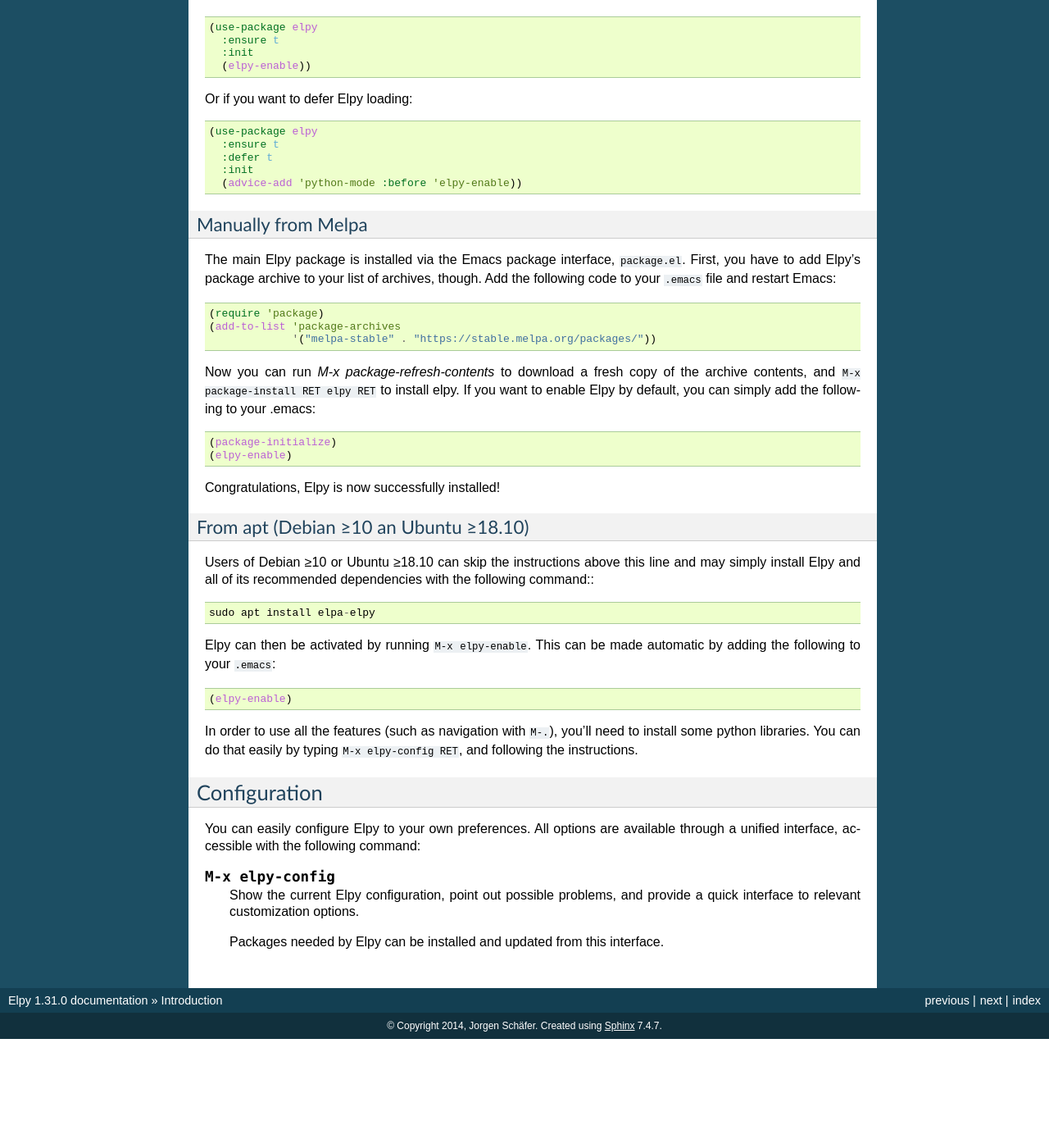
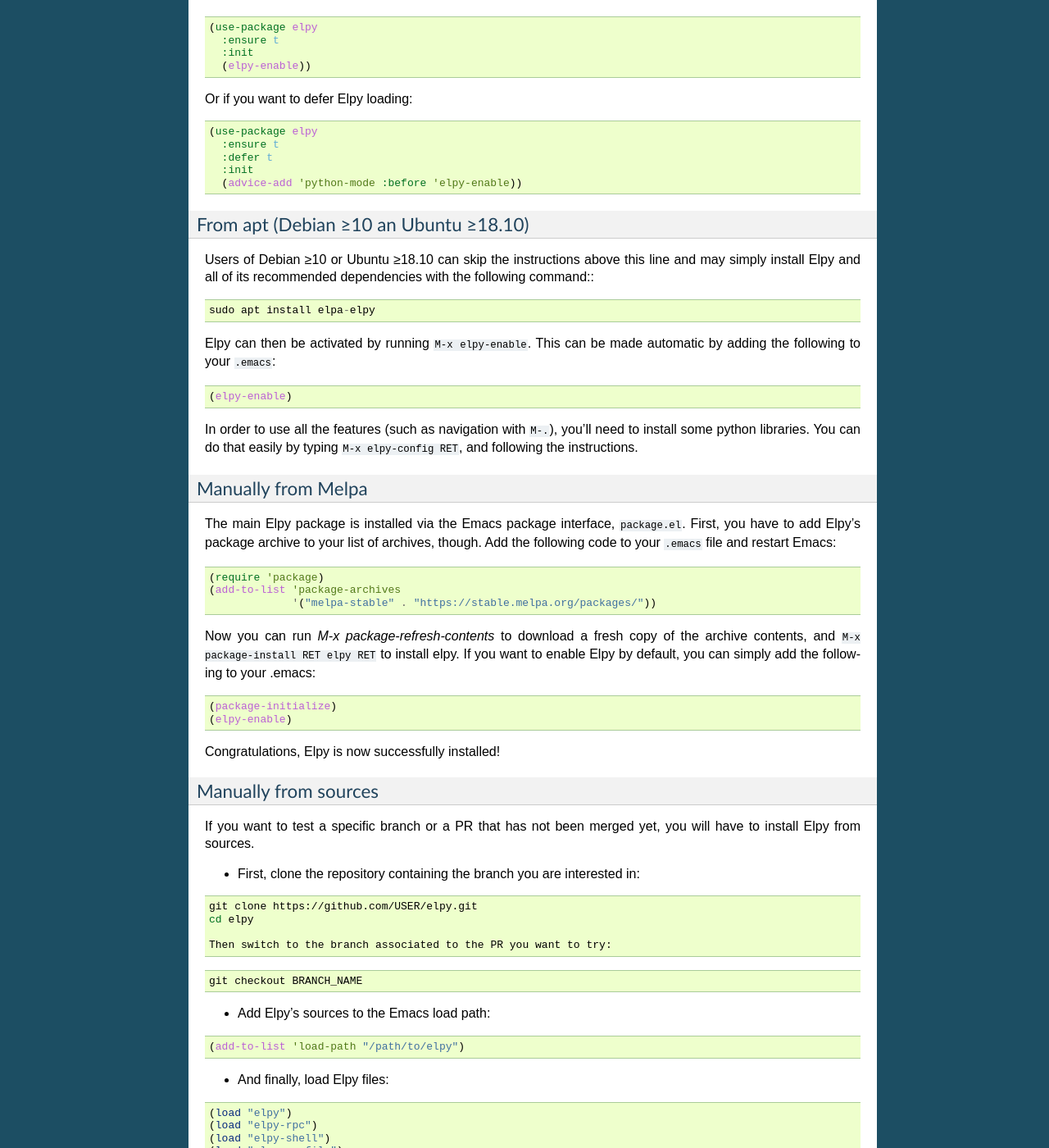
Before and after one commit to jorgenschaefer/elpy, a Sphinx documentation site: the page built from docs/introduction.rst, in a window 1280 px wide and 1400 px high, scrolled down 513 px. Shown: the whole window at 82% size. Built offline with Sphinx 7.4.7, drawn with Linux system fonts in a browser that asks for light colours; before the commit the page ends 1780 px from its top, so only the background shows below that; some of the changed text lies outside the part shown.

Commit message:
Add manual installation procedure

```diff
--- a/docs/introduction.rst
+++ b/docs/introduction.rst
@@ -57,6 +57,27 @@
     (advice-add 'python-mode :before 'elpy-enable))
 
 
+From apt (Debian ≥10 an Ubuntu ≥18.10)
+--------------------------------------
+
+Users of Debian ≥10 or Ubuntu ≥18.10 can skip the instructions above
+this line and may simply install Elpy and all of its recommended
+dependencies with the following command:::
+
+  sudo apt install elpa-elpy
+
+Elpy can then be activated by running ``M-x elpy-enable``.
+This can be made automatic by adding the following to your ``.emacs``:
+
+.. code-block:: elisp
+
+  (elpy-enable)
+
+
+In order to use all the features (such as navigation with ``M-.``),
+you'll need to install some python libraries.  You can do that easily
+by typing ``M-x elpy-config RET``, and following the instructions.
+
 Manually from Melpa
 -------------------
 
@@ -83,27 +104,41 @@
 
 Congratulations, Elpy is now successfully installed!
 
+Manually from sources
+---------------------
 
-From apt (Debian ≥10 an Ubuntu ≥18.10)
---------------------------------------
+If you want to test a specific branch or a PR that has not been merged
+yet, you will have to install Elpy from sources.
 
-Users of Debian ≥10 or Ubuntu ≥18.10 can skip the instructions above
-this line and may simply install Elpy and all of its recommended
-dependencies with the following command:::
+- First, clone the repository containing the branch you are interested in:
 
-  sudo apt install elpa-elpy
+.. code-block:: bash
 
-Elpy can then be activated by running ``M-x elpy-enable``.
-This can be made automatic by adding the following to your ``.emacs``:
+   git clone https://github.com/USER/elpy.git
+   cd elpy
+
+   Then switch to the branch associated to the PR you want to try:
+
+.. code-block:: bash
+
+   git checkout BRANCH_NAME
+
+- Add Elpy's sources to the Emacs load path:
 
 .. code-block:: elisp
 
-  (elpy-enable)
+   (add-to-list 'load-path "/path/to/elpy")
 
+- And finally, load Elpy files:
 
-In order to use all the features (such as navigation with ``M-.``),
-you'll need to install some python libraries.  You can do that easily
-by typing ``M-x elpy-config RET``, and following the instructions.
+.. code-block:: elisp
+
+   (load "elpy")
+   (load "elpy-rpc")
+   (load "elpy-shell")
+   (load "elpy-profile")
+   (load "elpy-refactor")
+   (load "elpy-django")
 
 
 Configuration
```
